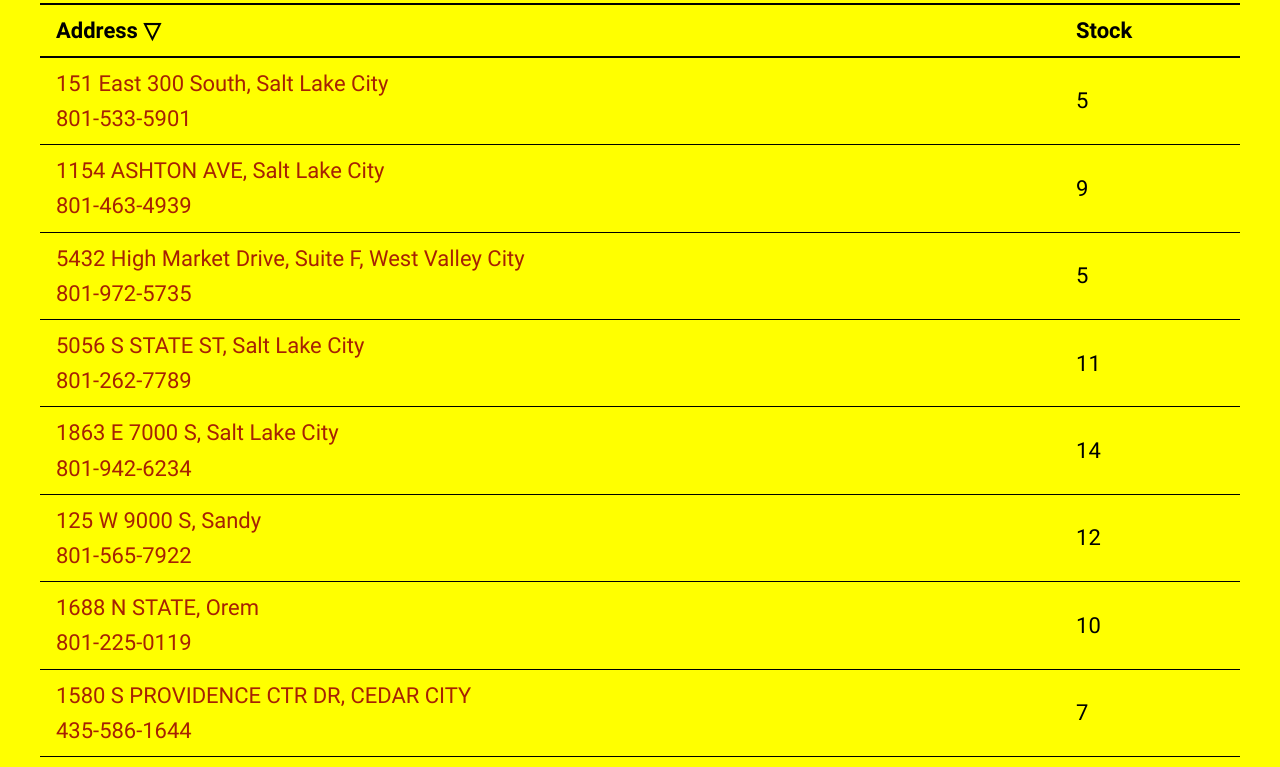
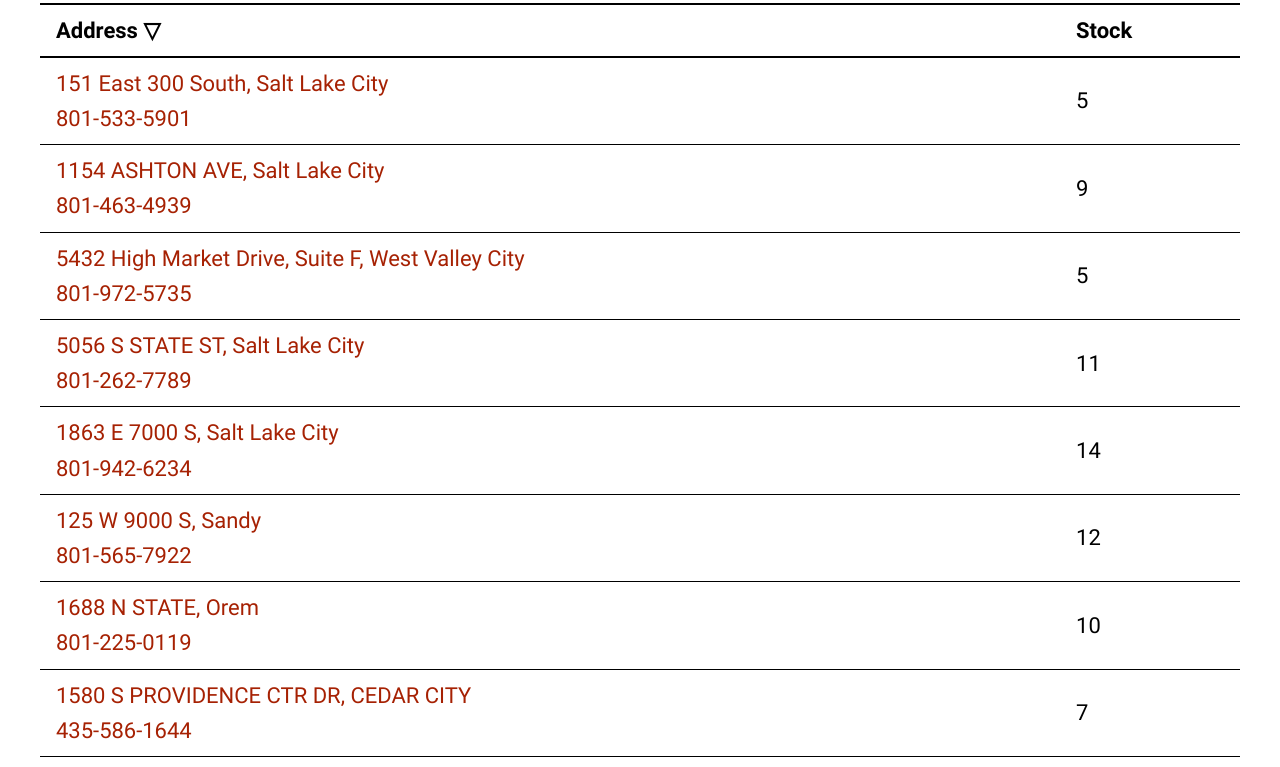
Before and after one commit to davidnuescheler/id, a website: page static/dev/inventory.html in a window 1280 px wide. Shown: the part 375-1142 px from the top of the page. Drawn offline with Linux system fonts and the light colour scheme; no server answers.

Commit message:
chore: revert

```diff
--- a/styles/styles.css
+++ b/styles/styles.css
@@ -14,7 +14,7 @@
   /* colors */
   --link-color: #a62103;
   --link-hover-color: #c64123;
-  --background-color: yellow;
+  --background-color: white;
   --light-color: #eee;
   --dark-color: #ccc;
   --text-color: black;
```
